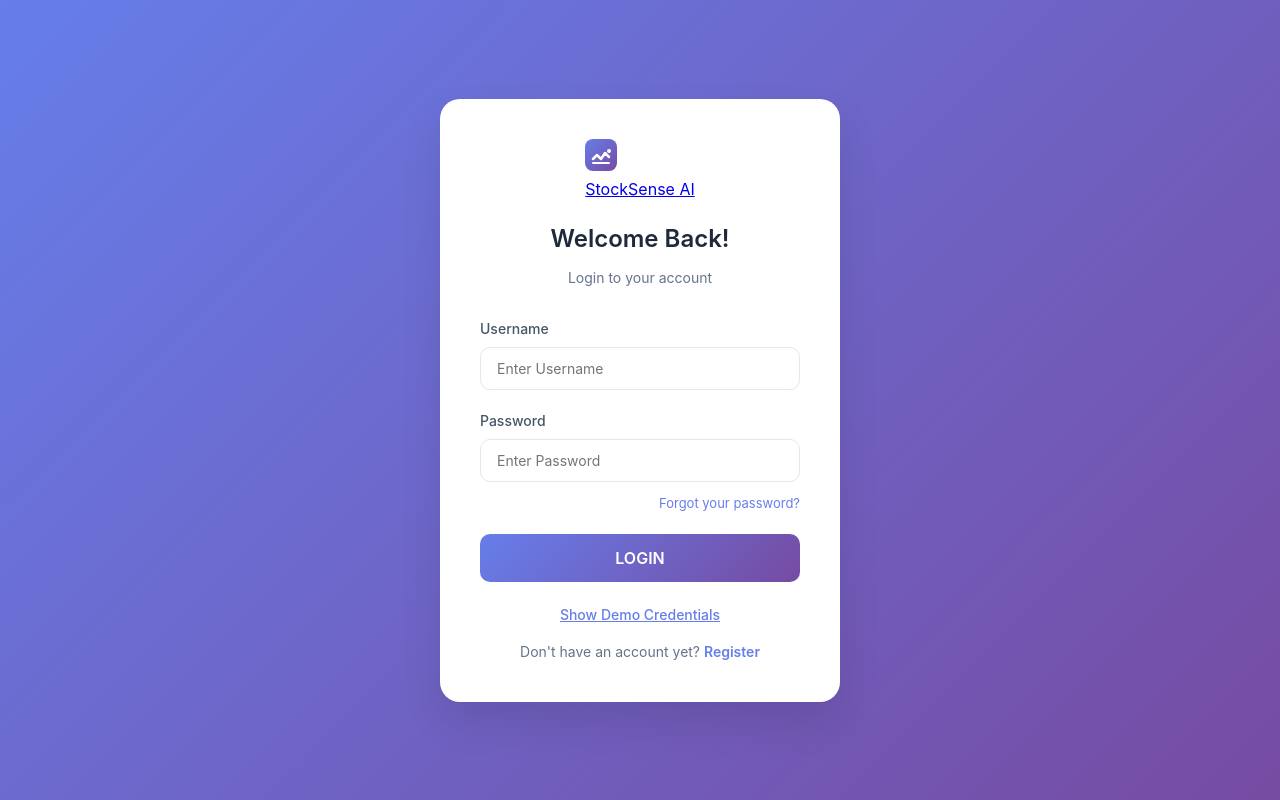
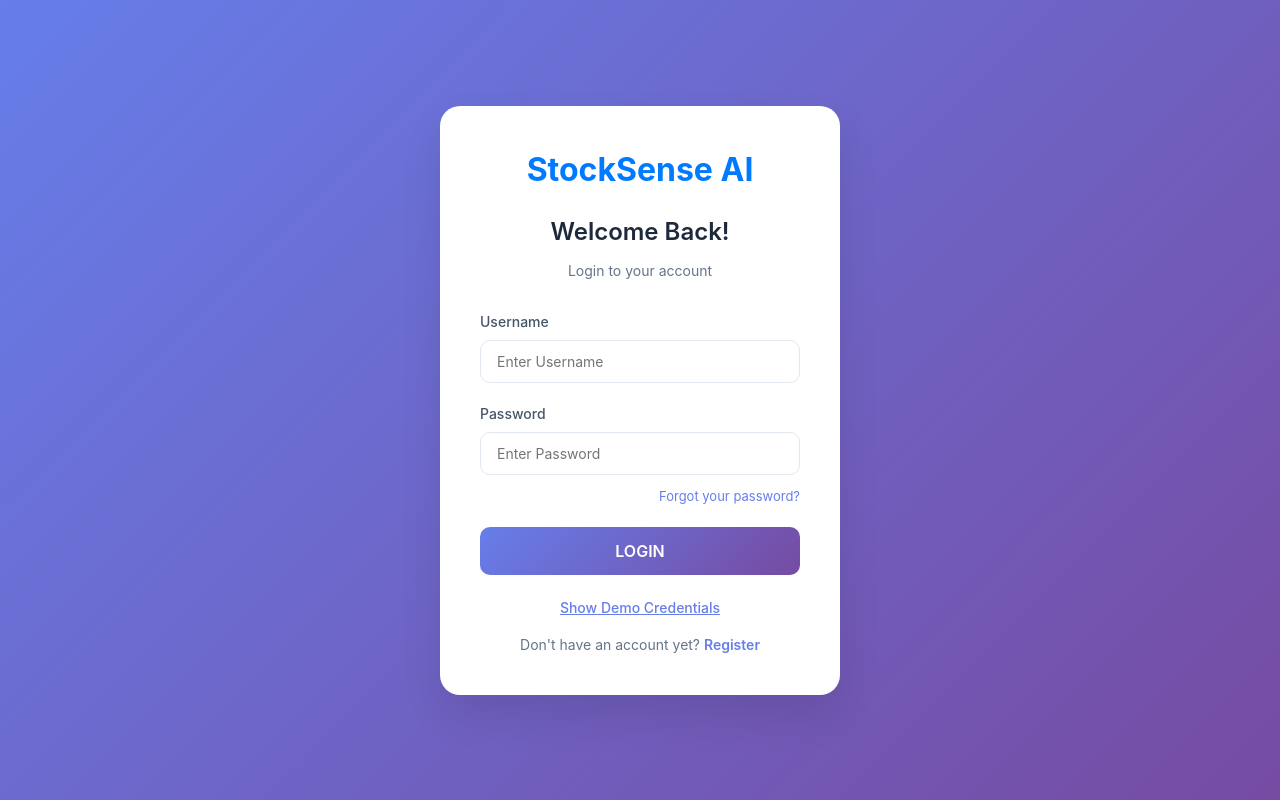
Before and after one commit to garri0n/stocksense, a Next.js app: page / in a window 1280 px wide. Built offline with nearby package versions, Linux system fonts and the light colour scheme.

Commit message:
Update page.js

```diff
--- a/app/page.js
+++ b/app/page.js
@@ -51,7 +51,7 @@ export default function LoginPage() {
     <div className="login-container">
       <div className="login-card">
         <div style={{ display: 'flex', justifyContent: 'center', marginBottom: '20px' }}>
-          <Logo />
+          <h1 style={{ color: '#007bff', fontSize: '32px' }}>StockSense AI</h1>
         </div>
         <div className="login-header">
           <h1>Welcome Back!</h1>
```
